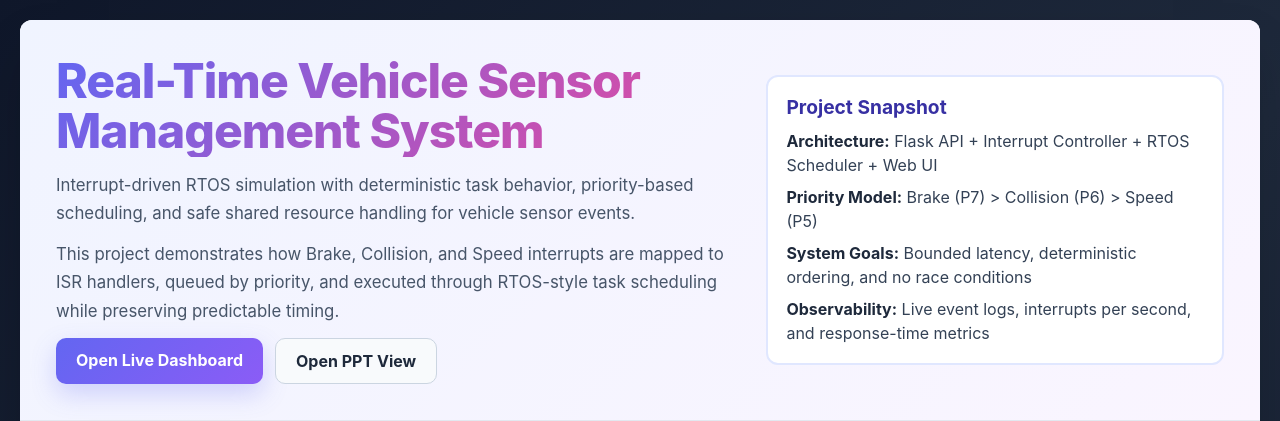
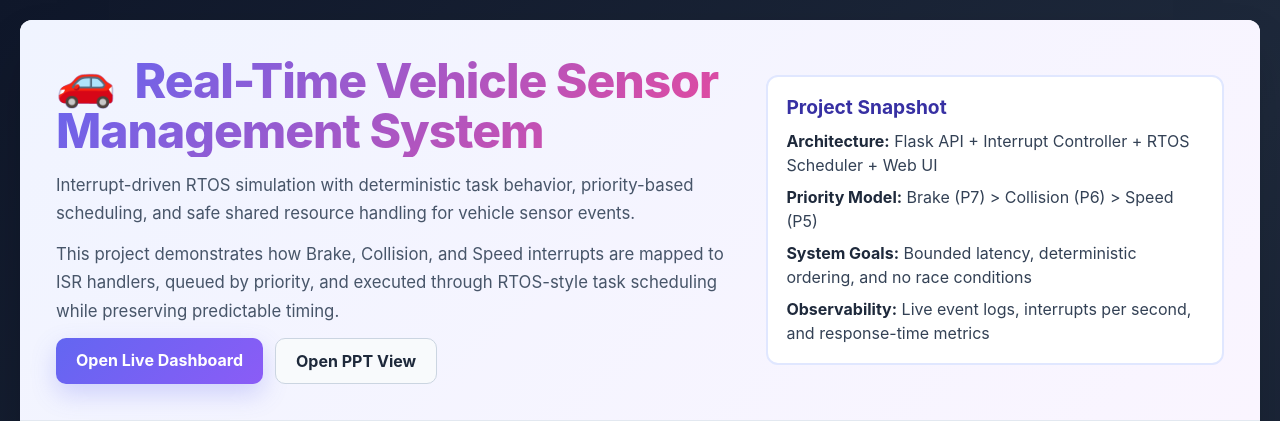
Before and after one commit to bikram73/Real-Time_Vehicle_Sensor_Management_System, a Flask app: page / in a window 1280 px wide. Shown: the top 421 px of the page. Run offline with Flask 3, Linux system fonts and the light colour scheme.

Commit message:
first commit

```diff
--- a/templates/dashboard.html
+++ b/templates/dashboard.html
@@ -11,7 +11,7 @@
         <header>
             <div class="header-top-row">
                 <div>
-                    <h1>🚗 Real-Time Vehicle Sensor Management System</h1>
+                    <h1><span class="title-emoji" aria-hidden="true">🚗</span> Real-Time Vehicle Sensor Management System</h1>
                     <p>Interrupt-Driven RTOS Simulation with Priority Handling</p>
                 </div>
                 <a href="/ppt" class="btn btn-ppt" title="View PowerPoint Presentation">
--- a/templates/index.html
+++ b/templates/index.html
@@ -60,6 +60,16 @@
             -webkit-background-clip: text;
             -webkit-text-fill-color: transparent;
             background-clip: text;
+        }
+
+        .title-emoji {
+            display: inline-block;
+            background: none;
+            -webkit-background-clip: initial;
+            background-clip: initial;
+            -webkit-text-fill-color: initial;
+            color: #4f46e5;
+            margin-right: 10px;
         }
 
         .hero p {
@@ -315,7 +325,7 @@
     <main class="container">
         <section class="hero">
             <div>
-                <h1>Real-Time Vehicle Sensor Management System</h1>
+                <h1><span class="title-emoji" aria-hidden="true">🚗</span> Real-Time Vehicle Sensor Management System</h1>
                 <p>
                     Interrupt-driven RTOS simulation with deterministic task behavior, priority-based scheduling,
                     and safe shared resource handling for vehicle sensor events.
```
Also changed, not shown: static/style.css (+10 -0 lines).
